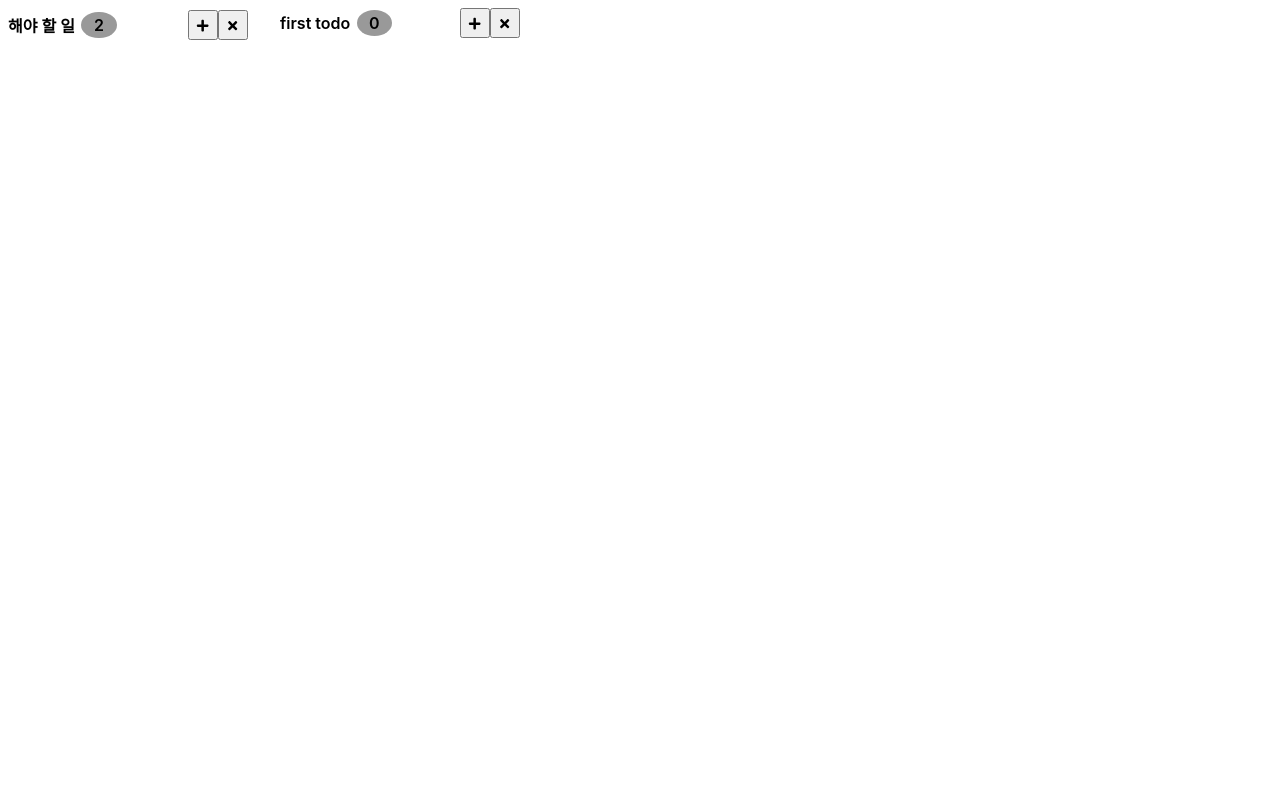
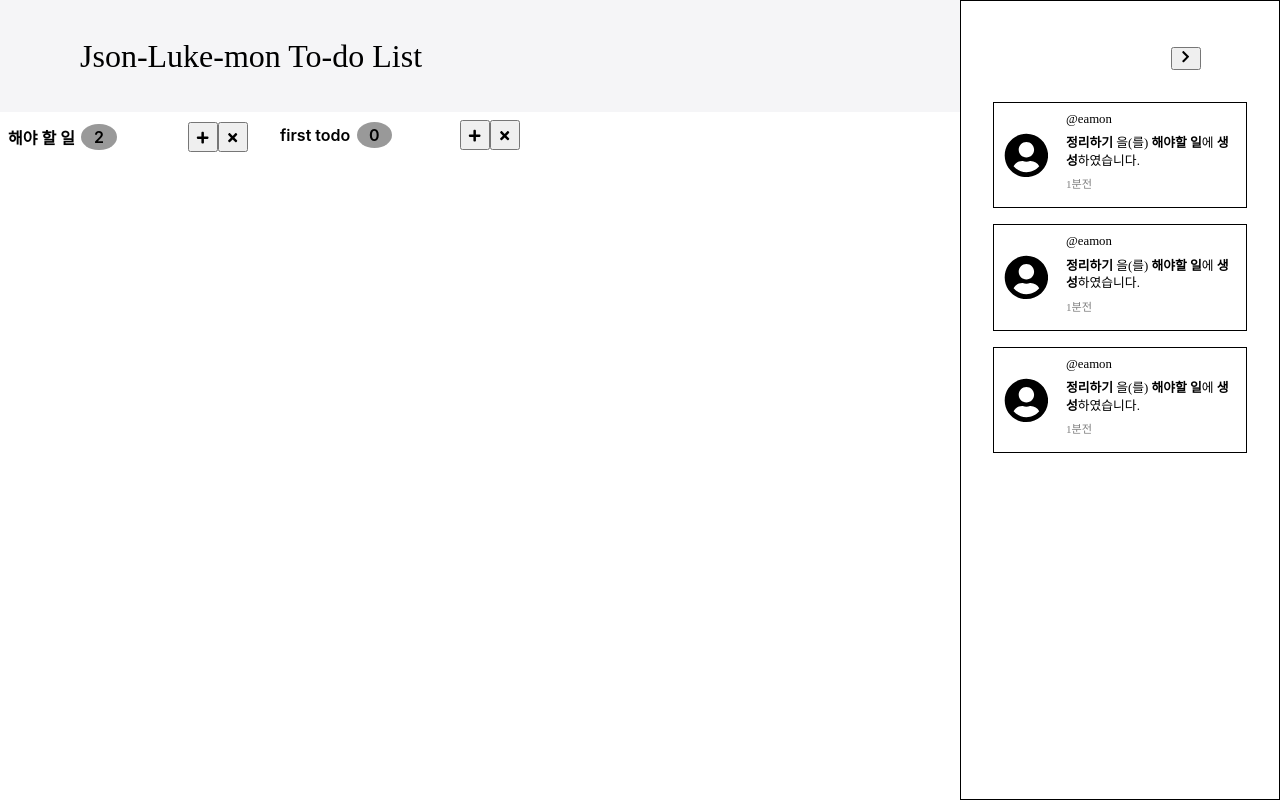
Before and after one commit to codesquad-members-2021/todo-list, a React (Create React App) app: page / in a window 1280 px wide. Built offline with nearby package versions, Linux system fonts and the light colour scheme.

Commit message:
Merge branch 'develop' of https://github.com/kowoohyuk/todo-list into feature-todo-list

```diff
--- a/src/App.js
+++ b/src/App.js
@@ -1,8 +1,10 @@
 import TodoContainer from "./Component/Todo/TodoContainer";
+import Header from "./Component/Header/Header";
 
 function App() {
   return (
     <>
+      <Header></Header>
       <TodoContainer />
     </>
   );
--- a/src/Component/Header/HeadeTitle.jsx
+++ b/src/Component/Header/HeadeTitle.jsx
@@ -0,0 +1,35 @@
+import React, { useState } from 'react'
+import Button from '../Button'
+import Navigator from './Navigator'
+import { FaChevronLeft } from 'react-icons/fa'
+import styled from 'styled-components'
+
+const HeadTitleBlock = styled.div`
+  width: 100%;
+  height: 7rem;
+  background: #f5f5f7;
+  display: flex;
+  align-items: center;
+  justify-content: space-between;
+  font-family: Noto Sans KR;
+  font-size: 32px;
+  line-height: 46px;
+  padding: 0 5rem;
+  box-sizing: border-box;
+`
+
+export default function HeadTitle ({ children }) {
+  const [toggle, setToggle] = useState(false);
+
+  const onClick = () => setToggle(!toggle);
+
+  return (
+    <HeadTitleBlock>
+      <span>Json-Luke-mon To-do List</span>
+      <Button onClick={onClick}>
+        <FaChevronLeft />
+      </Button>
+      <Navigator toggle={toggle} onClick={onClick} />
+    </HeadTitleBlock>
+  )
+}
--- a/src/Component/Header/Header.jsx
+++ b/src/Component/Header/Header.jsx
@@ -1,15 +1,7 @@
-function Header() {
+import HeaderTitle from './HeadeTitle'
+// import Navigator from './Navigator'
+export default function Header () {
   return (
-    // <Header>
-    //   <HeaderTitle></HeaderTitle>
-    //   <NavigatorButton></NavigatorButton>
-    //   <Navigator>
-    //     <HistoryList>
-    //       <HistoryItem />
-    //       <HistoryItem />
-    //       <HistoryItem />
-    //     </HistoryList>
-    //   </Navigator>
-    // </Header>
+    <HeaderTitle/>
   )
 }
--- a/src/Component/Header/HistoryItem.jsx
+++ b/src/Component/Header/HistoryItem.jsx
@@ -0,0 +1,49 @@
+// import Button from '../Button'
+// import { FaTimes } from 'react-icons/fa'
+import styled from 'styled-components'
+
+const HistoryItemBlock = styled.li`
+  margin-top: 1rem;
+  border: 1px solid black;
+  padding: 0.5rem 0;
+  display: flex;
+`
+const HistoryItemTextBlock = styled.div`
+  div {
+    margin-bottom: 0.4rem;
+  }
+  padding: 0 0.5rem;
+`
+
+const HistoryItemProfileBlock = styled.div`
+  display: flex;
+  align-items: center;
+  padding: 0 0.6rem;
+  font-size: 2.8rem;
+`
+
+const Id = styled.div`
+  font-size: 0.8rem;
+`
+
+const Contents = styled.div`
+  font-size: 0.8rem;
+`
+
+const Time = styled.div`
+  font-size: 0.7rem;
+  color: gray;
+`
+
+export default function HistoryItem ({ author, text, time, profile }) {
+  return (
+    <HistoryItemBlock>
+      <HistoryItemProfileBlock>{profile}</HistoryItemProfileBlock>
+      <HistoryItemTextBlock>
+        <Id>@{author}</Id>
+        <Contents dangerouslySetInnerHTML={{ __html: text }}></Contents>
+        <Time>{time}</Time>
+      </HistoryItemTextBlock>
+    </HistoryItemBlock>
+  )
+}
--- a/src/Component/Header/HistoryList.jsx
+++ b/src/Component/Header/HistoryList.jsx
@@ -0,0 +1,50 @@
+import styled from 'styled-components'
+import { FaUserCircle } from 'react-icons/fa'
+import HistoryItem from './HistoryItem'
+
+let test = [
+  {
+    id: 1,
+    author: 'eamon',
+    text: '<b>정리하기</b> 을(를) <b>해야할 일</b>에 <b>생성</b>하였습니다.',
+    time: '1분전'
+  },
+  {
+    id: 2,
+    author: 'eamon',
+    text: '<b>정리하기</b> 을(를) <b>해야할 일</b>에 <b>생성</b>하였습니다.',
+    time: '1분전'
+  },
+  {
+    id: 3,
+    author: 'eamon',
+    text: '<b>정리하기</b> 을(를) <b>해야할 일</b>에 <b>생성</b>하였습니다.',
+    time: '1분전'
+  }
+]
+
+const profile = <FaUserCircle />
+const HistoryListBlock = styled.ul`
+  margin-top: 1rem;
+  font-size: 1rem;
+  line-height: 1.4;
+  display: flex;
+  flex-direction: column;
+  align-items: center;
+  padding: 0;
+`
+localStorage.setItem('historyList', JSON.stringify(test))
+
+const HistoryItems = JSON.parse(localStorage.getItem('historyList')).map(({ author, text, time, id }) => (
+  <HistoryItem
+    author={author}
+    text={text}
+    time={time}
+    key={id}
+    profile={profile}
+  />
+));
+
+export default function HistoryList ({ children }) {
+  return <HistoryListBlock>{HistoryItems}</HistoryListBlock>
+}
--- a/src/Component/Header/Navigator.jsx
+++ b/src/Component/Header/Navigator.jsx
@@ -0,0 +1,37 @@
+import Button from '../Button'
+import HistoryList from './HistoryList'
+import { FaChevronRight } from 'react-icons/fa'
+import styled from 'styled-components'
+
+const NavigatorBlock = styled.div`
+  top: 0;
+  right: 0;
+  transform: ${({ toggle }) =>
+    toggle ? 'translateX(+20rem)' : 'translateX(0)'};
+  width: 25%;
+  height: 100%;
+  background: white;
+  border: 1px solid black;
+  display: flex;
+  align-items: flex-end;
+  flex-direction: column;
+  position: absolute;
+  box-sizing: border-box;
+  padding: 2rem;
+  transition: 0.2s ease-out;
+  button {
+    margin-right: 2.9rem;
+    margin-top: 0.9rem;
+  }
+`
+
+export default function Navigator ({ toggle, onClick }) {
+  return (
+    <NavigatorBlock toggle={toggle}>
+      <Button onClick={onClick}>
+        <FaChevronRight />
+      </Button>
+      <HistoryList />
+    </NavigatorBlock>
+  )
+}
```
Also changed, not shown: 2 other files (tests, documents, lock files or other folders).
